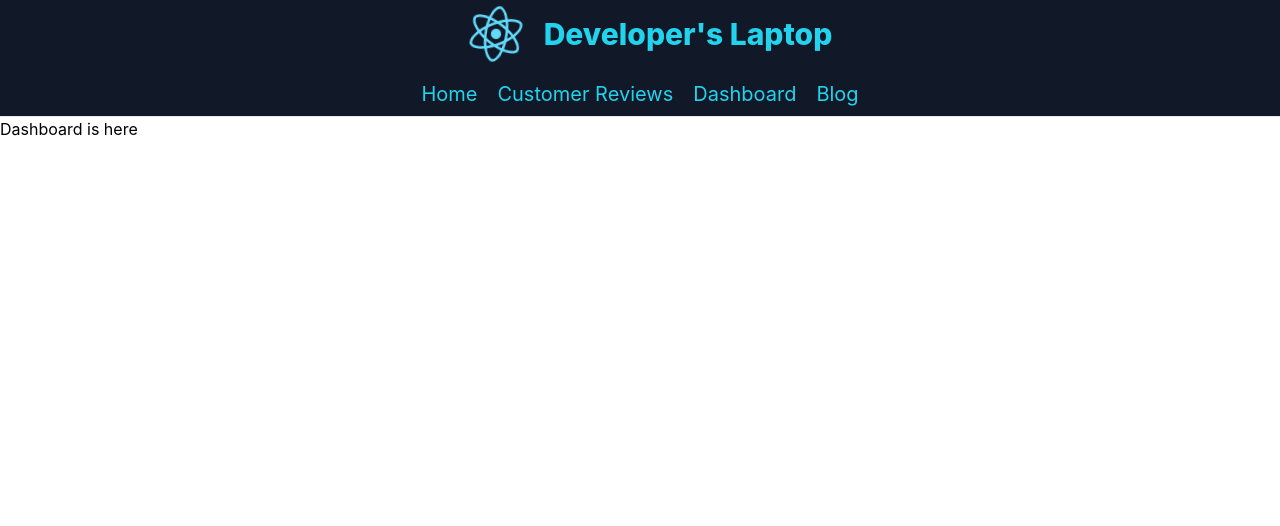
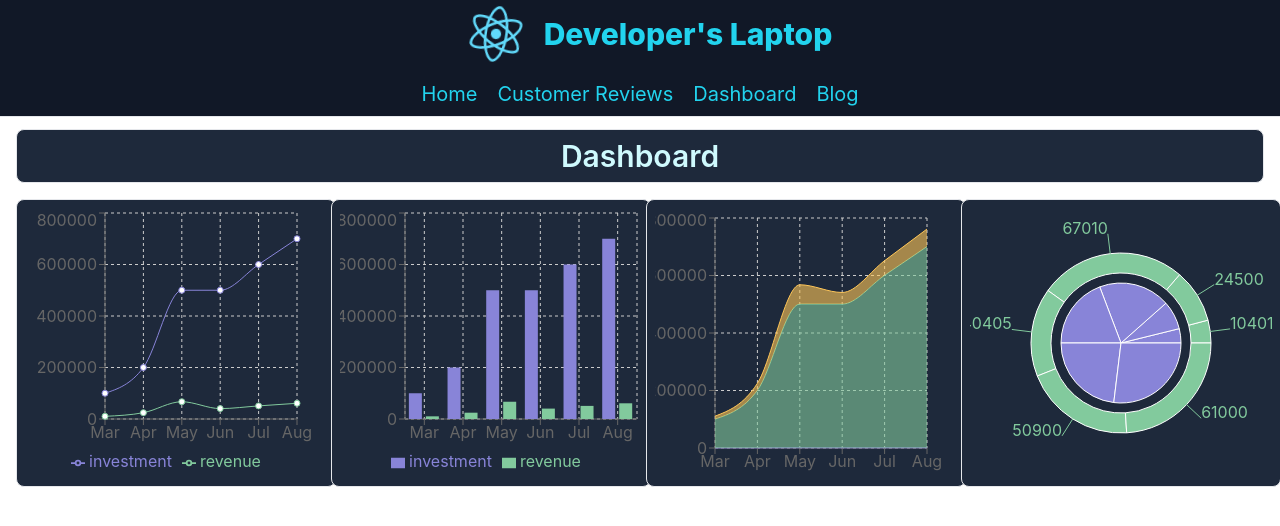
Before and after one commit to Shafayathub/react-router-practice, a React (Create React App) app: page /dashboard in a window 1280 px wide. Shown: the top 526 px of the page. Built offline with nearby package versions, Linux system fonts and the light colour scheme.

Commit message:
dashboard added with recharts

```diff
--- a/package.json
+++ b/package.json
@@ -11,6 +11,7 @@
     "react-dom": "^18.2.0",
     "react-router-dom": "^6.4.2",
     "react-scripts": "5.0.1",
+    "recharts": "^2.1.15",
     "web-vitals": "^2.1.4"
   },
   "scripts": {
--- /dev/null
+++ b/src/components/AreaChart/AreaChart.js
@@ -0,0 +1,58 @@
+import React from 'react';
+import ChartData from '../../hooks/ChartData';
+import {
+  AreaChart,
+  Area,
+  XAxis,
+  YAxis,
+  CartesianGrid,
+  Tooltip,
+  ResponsiveContainer,
+} from 'recharts';
+
+const MyAreaChart = () => {
+  const [data] = ChartData();
+  return (
+    <ResponsiveContainer width="100%" height="100%">
+      <AreaChart
+        width={500}
+        height={400}
+        data={data}
+        margin={{
+          top: 10,
+          right: 30,
+          left: 0,
+          bottom: 0,
+        }}
+      >
+        <CartesianGrid strokeDasharray="3 3" />
+        <XAxis dataKey="month" />
+        <YAxis />
+        <Tooltip />
+        <Area
+          type="monotone"
+          dataKey="sell"
+          stackId="1"
+          stroke="#8884d8"
+          fill="#8884d8"
+        />
+        <Area
+          type="monotone"
+          dataKey="investment"
+          stackId="1"
+          stroke="#82ca9d"
+          fill="#82ca9d"
+        />
+        <Area
+          type="monotone"
+          dataKey="revenue"
+          stackId="1"
+          stroke="#ffc658"
+          fill="#ffc658"
+        />
+      </AreaChart>
+    </ResponsiveContainer>
+  );
+};
+
+export default MyAreaChart;
--- /dev/null
+++ b/src/components/BarChart/BarChart.js
@@ -0,0 +1,31 @@
+import React from 'react';
+import ChartData from '../../hooks/ChartData';
+import {
+  BarChart,
+  Bar,
+  XAxis,
+  YAxis,
+  CartesianGrid,
+  Tooltip,
+  Legend,
+  ResponsiveContainer,
+} from 'recharts';
+
+const MyBarChart = () => {
+  const [data] = ChartData();
+  return (
+    <ResponsiveContainer width="100%" height="100%">
+      <BarChart data={data}>
+        <CartesianGrid strokeDasharray="3 3" />
+        <XAxis dataKey="month" />
+        <YAxis />
+        <Tooltip />
+        <Legend />
+        <Bar dataKey="investment" fill="#8884d8" />
+        <Bar dataKey="revenue" fill="#82ca9d" />
+      </BarChart>
+    </ResponsiveContainer>
+  );
+};
+
+export default MyBarChart;
--- a/src/components/Dashboard/Dashboard.js
+++ b/src/components/Dashboard/Dashboard.js
@@ -1,9 +1,29 @@
 import React from 'react';
+import MyAreaChart from '../AreaChart/AreaChart';
+import MyBarChart from '../BarChart/BarChart';
+import MyLineChart from '../LineChart/LineChart';
+import MyPieChart from '../PieChart/PieChart';
 
 const Dashboard = () => {
   return (
     <div>
-      <h2>Dashboard is here</h2>
+      <h2 className="text-3xl font-semibold mt-3 mx-4 bg-slate-800 text-cyan-100 p-2 border rounded-lg text-center">
+        Dashboard
+      </h2>
+      <div className="grid md:grid-cols-2 lg:grid-cols-4 gap-3 p-4 justify-center text-cyan-100">
+        <div className="bg-slate-800 p-2 border rounded-lg h-72 w-80">
+          <MyLineChart></MyLineChart>
+        </div>
+        <div className="bg-slate-800 p-2 border rounded-lg h-72 w-80">
+          <MyBarChart></MyBarChart>
+        </div>
+        <div className="bg-slate-800 p-2 border rounded-lg h-72 w-80">
+          <MyAreaChart></MyAreaChart>
+        </div>
+        <div className="bg-slate-800 p-2 border rounded-lg h-72 w-80">
+          <MyPieChart></MyPieChart>
+        </div>
+      </div>
     </div>
   );
 };
--- a/src/components/Home/Home.js
+++ b/src/components/Home/Home.js
@@ -12,7 +12,11 @@ const Home = () => {
   const [reviews] = UserReviews();
   const threeReviews = reviews.slice(0, 3);
   return (
-    <div className={`${darkToggle ? 'bg-slate-900' : 'bg-slate-700'} p-1`}>
+    <div
+      className={`${
+        darkToggle ? 'bg-slate-900' : 'bg-slate-700'
+      } p-1 font-serif`}
+    >
       <section>
         <button
           onClick={() => setDarkToggle(!darkToggle)}
@@ -71,7 +75,7 @@ const Home = () => {
           </div>
         </div>
         <div className="text-center">
-          <button className="p-3 text-white font-semibold border rounded-md hover:bg-cyan-500 mx-auto">
+          <button className="p-3 text-white font-semibold border rounded-md hover:bg-slate-800 mx-auto">
             <Link className="flex" to="/customer_reviews">
               All reviews
               <StarIcon className="ml-1 w-6 h-6 text-yellow-400"></StarIcon>
--- /dev/null
+++ b/src/components/LineChart/LineChart.js
@@ -0,0 +1,44 @@
+import React from 'react';
+import ChartData from '../../hooks/ChartData';
+import {
+  LineChart,
+  Line,
+  XAxis,
+  YAxis,
+  CartesianGrid,
+  Tooltip,
+  Legend,
+  ResponsiveContainer,
+} from 'recharts';
+
+const MyLineChart = () => {
+  const [data] = ChartData();
+  return (
+    <ResponsiveContainer width="100%" height="100%">
+      <LineChart
+        data={data}
+        margin={{
+          top: 5,
+          right: 30,
+          left: 20,
+          bottom: 5,
+        }}
+      >
+        <CartesianGrid strokeDasharray="3 3" />
+        <XAxis dataKey={'month'} />
+        <YAxis />
+        <Tooltip />
+        <Legend />
+        <Line
+          type="monotone"
+          dataKey={'investment'}
+          stroke="#8884d8"
+          activeDot={{ r: 8 }}
+        />
+        <Line type="monotone" dataKey={'revenue'} stroke="#82ca9d" />
+      </LineChart>
+    </ResponsiveContainer>
+  );
+};
+
+export default MyLineChart;
--- /dev/null
+++ b/src/components/PieChart/PieChart.js
@@ -0,0 +1,35 @@
+import React from 'react';
+import ChartData from '../../hooks/ChartData';
+import { PieChart, Pie, Tooltip, ResponsiveContainer } from 'recharts';
+
+const MyPieChart = () => {
+  const [data] = ChartData();
+
+  return (
+    <ResponsiveContainer width="100%" height="100%">
+      <PieChart>
+        <Pie
+          data={data}
+          dataKey="investment"
+          cx="50%"
+          cy="50%"
+          outerRadius={60}
+          fill="#8884d8"
+        />
+        <Pie
+          data={data}
+          dataKey="revenue"
+          cx="50%"
+          cy="50%"
+          innerRadius={70}
+          outerRadius={90}
+          fill="#82ca9d"
+          label
+        />
+        <Tooltip />
+      </PieChart>
+    </ResponsiveContainer>
+  );
+};
+
+export default MyPieChart;
--- /dev/null
+++ b/src/hooks/ChartData.js
@@ -0,0 +1,12 @@
+import { useEffect, useState } from 'react';
+
+const ChartData = () => {
+  const [data, setData] = useState([]);
+  useEffect(() => {
+    fetch('data.json')
+      .then((res) => res.json())
+      .then((data) => setData(data));
+  }, []);
+  return [data, setData];
+};
+export default ChartData;
```
Also changed, not shown: 1 other file (tests, documents, lock files or other folders).
